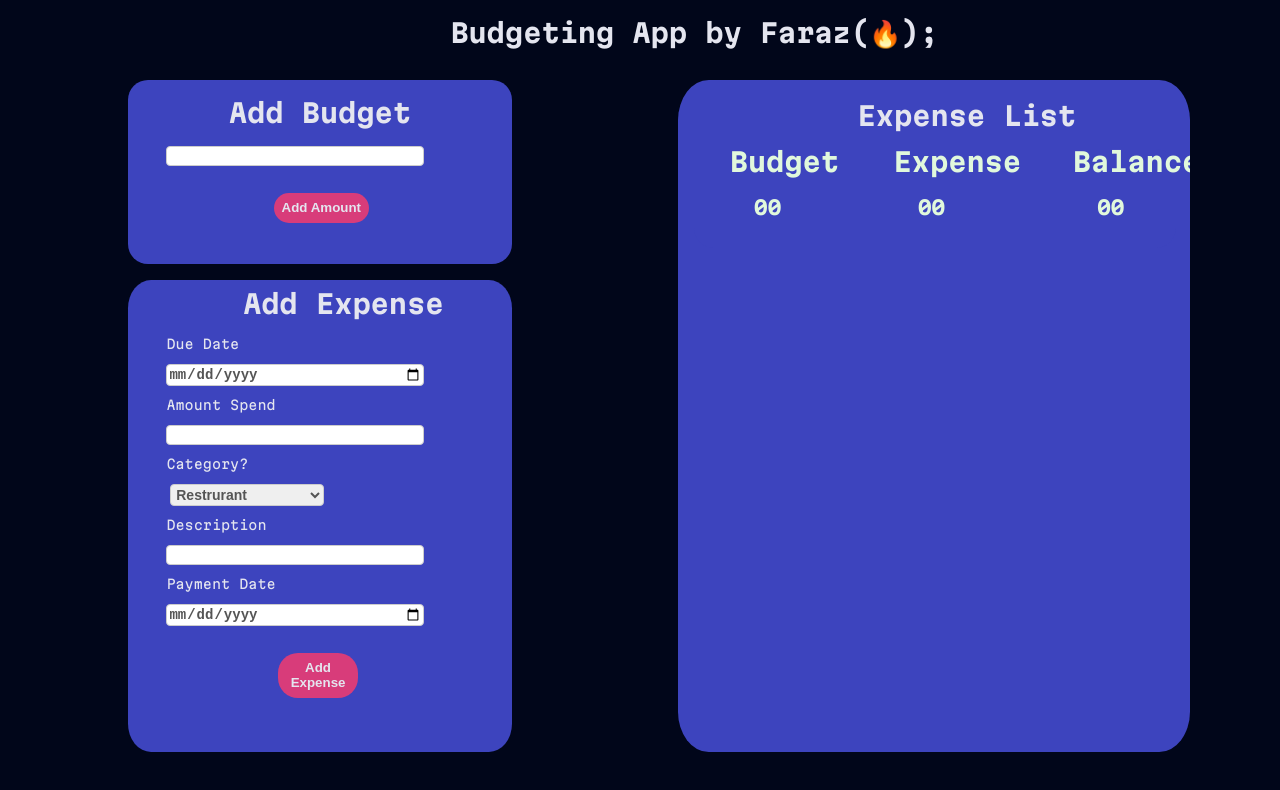
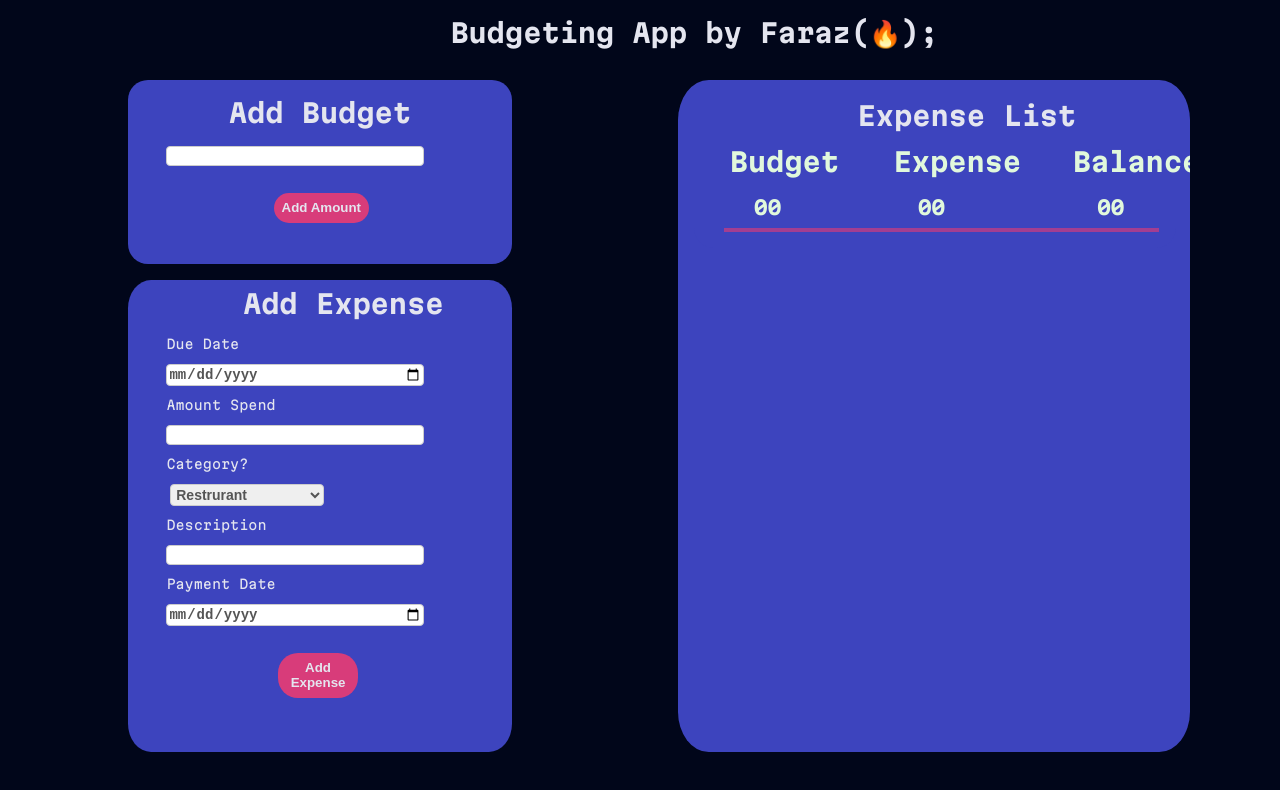
Before and after one commit to faraz38645/Budget-App, a plain HTML site: page index.html in a window 1280 px wide. Drawn offline with Linux system fonts and the light colour scheme.

Commit message:
Update index.html

```diff
--- a/index.html
+++ b/index.html
@@ -49,7 +49,7 @@
 
         </div>
         <div id="Expense-List_Sec">
-            <!-- <div id="line"></div> -->
+            <div id="line"></div>
             <h1>Expense List</h1>
 
             <!-- <p class="test" id="test1">Restrurant<span class="date">20/20/2020</span><span class="total">200</span><span class="icon"><img src="./ICONS/groceries.png" alt=""></span><span class="delete" ><img id="del_image" src="./ICONS/delete.png" alt=""></span><span id="edit" class="edit"><img src="./ICONS/edit.png" alt=""></span></p>
```
